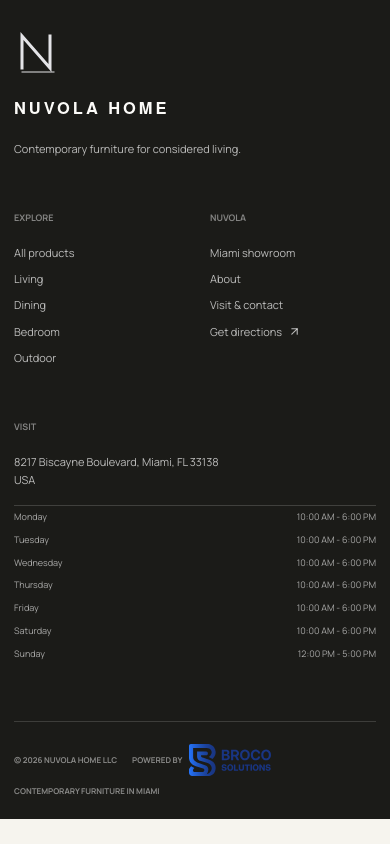
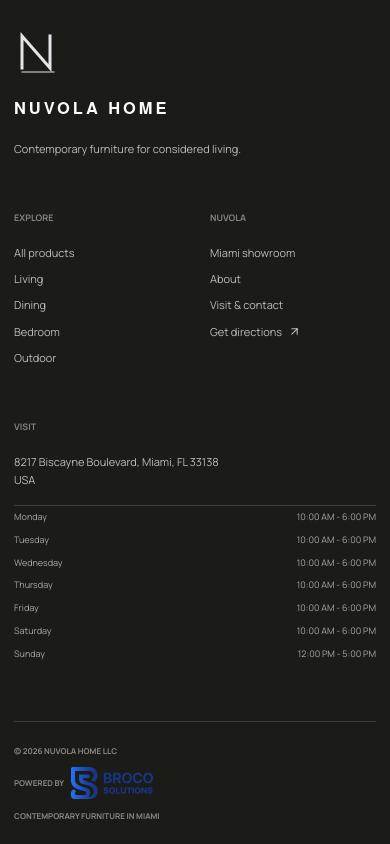
Before and after one commit to Broco-Solutions/nuvola-home, a Next.js app: page / in a window 390 px wide. Shown: the part 9106-9950 px from the top of the page. Before the commit the page ends 9925 px from the top, so only its background shows below. Built offline with nearby package versions, Linux system fonts and the light colour scheme.

Commit message:
fix: balance footer credits layout

```diff
--- a/src/app/globals.css
+++ b/src/app/globals.css
@@ -336,8 +336,8 @@ dialog::backdrop { background: rgba(20,20,17,.45); backdrop-filter: blur(3px); }
 .footer-wordmark { margin: 12px 0 17px !important; color: white !important; }
 .footer-wordmark .brand-wordmark { width: 174px; }
 .footer-brand p { max-width: 250px; }
-.footer-bottom { display: flex; justify-content: space-between; padding-block: 22px; border-top: 1px solid rgba(255,255,255,.15); color: rgba(255,255,255,.48); font-size: 8px; font-weight: 700; text-transform: uppercase; }
-.footer-bottom-legal { display: flex; align-items: center; gap: 18px; }
+.footer-bottom { display: grid; grid-template-columns: minmax(0, 1fr) auto minmax(0, 1fr); align-items: center; padding-block: 22px; border-top: 1px solid rgba(255,255,255,.15); color: rgba(255,255,255,.48); font-size: 8px; font-weight: 700; text-transform: uppercase; }
+.footer-bottom-location { justify-self: end; text-align: right; }
 .broco-credit { display: inline-flex; align-items: center; gap: 7px; color: rgba(255,255,255,.48); line-height: 1; transition: opacity .2s ease; }
 .broco-credit:hover { color: rgba(255,255,255,.48); opacity: .78; }
 .broco-credit:focus-visible { outline-color: white; outline-offset: 5px; }
@@ -544,8 +544,8 @@ dialog::backdrop { background: rgba(20,20,17,.45); backdrop-filter: blur(3px); }
   .footer-grid { grid-template-columns: 1fr 1fr; gap: 45px 30px; padding-block: 55px; }
   .footer-brand { grid-column: span 2; }
   .footer-visit { grid-column: span 2; }
-  .footer-bottom { align-items: flex-start; flex-direction: column; gap: 8px; }
-  .footer-bottom-legal { flex-wrap: wrap; gap: 8px 15px; }
+  .footer-bottom { grid-template-columns: 1fr; justify-items: start; gap: 10px; }
+  .footer-bottom-location { justify-self: start; text-align: left; }
   .search-result { grid-template-columns: 68px 1fr auto; min-height: 90px; gap: 12px; }
   .search-result-image { width: 68px; height: 68px; }
   .search-result-copy strong { max-width: 47vw; }
--- a/src/components/footer.tsx
+++ b/src/components/footer.tsx
@@ -43,7 +43,6 @@ export function Footer() {
         </div>
       </div>
       <div className="footer-bottom shell">
-        <div className="footer-bottom-legal">
         <span>© {new Date().getFullYear()} {siteConfig.legalName}</span>
         <a
           className="broco-credit"
@@ -62,8 +61,7 @@ export function Footer() {
             unoptimized
           />
         </a>
-        </div>
-        <span>Contemporary furniture in Miami</span>
+        <span className="footer-bottom-location">Contemporary furniture in Miami</span>
       </div>
     </footer>
   );
```
Lines whose indentation alone changed are shown as unchanged.
